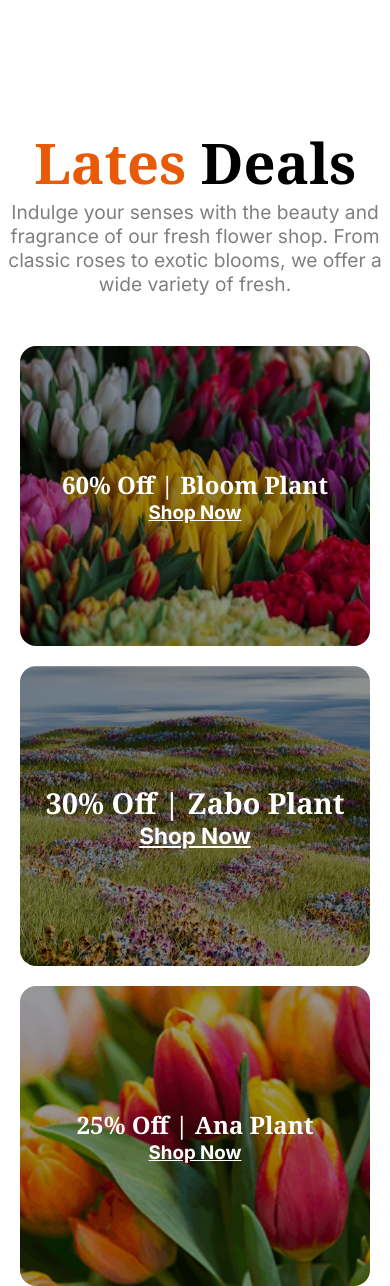
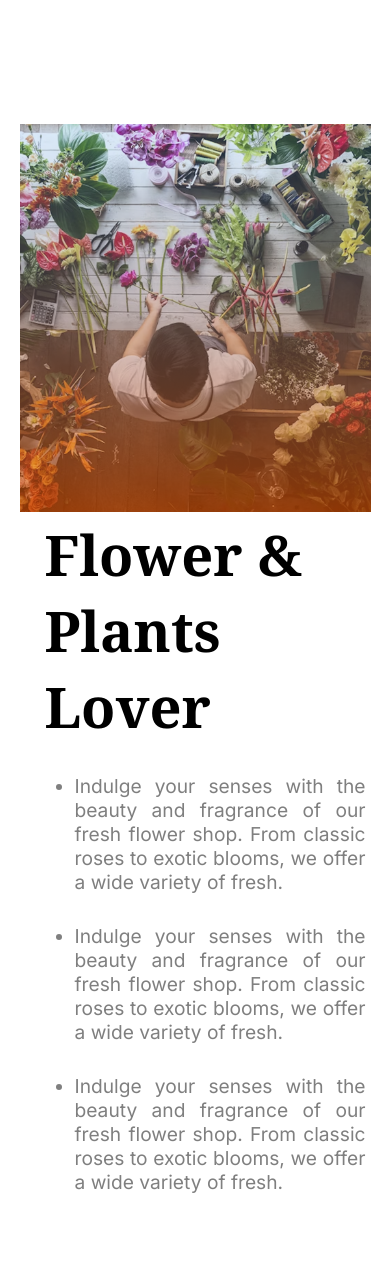
Before and after one commit to Turzo02/Assignment-02, a plain HTML site: page index.html in a window 390 px wide. Shown: the part 2540-3826 px from the top of the page. Drawn offline with Linux system fonts and the light colour scheme.

Commit message:
Lover Badge section added

```diff
--- a/index.html
+++ b/index.html
@@ -156,9 +156,31 @@
         </div>
 
       </div>
-
     </section>
 
+
+    <!-- Lover Badge section -->
+    <section class="badge container">
+      <div class="badge-left">
+        <img class="badge-bg-img" src="/Images/flower-store.png" alt="flower-store">
+        <img src="Images/trusted-badge.png" class="badge-img" alt="badge">
+      </div>
+
+      <div class="badge-right">
+        <h1 class="title-text">Flower & Plants Lover</h1>
+        <div class="list-info body-text">
+          <ul>
+            <li>Indulge your senses with the beauty and fragrance of our fresh flower shop. From classic roses to exotic blooms, we offer a wide variety of fresh.</li>
+            <li>Indulge your senses with the beauty and fragrance of our fresh flower shop. From classic roses to exotic blooms, we offer a wide variety of fresh.</li>
+            <li>Indulge your senses with the beauty and fragrance of our fresh flower shop. From classic roses to exotic blooms, we offer a wide variety of fresh.</li>
+          </ul>
+          </div>
+      </div>
+    </section>
+
+
+
+    <!-- Deal section -->
     <section class="deal container">
       <div class="plants-content">
         <h1 class="title-text "> <span class="highlight-orange">Lates</span> Deals</h1>
@@ -195,9 +217,7 @@
         </form>
     </section>
 
-
   </main>
-
   <!-- Footer Section -->
   <footer class="container body-text">
     <div class="section1">
--- a/style.css
+++ b/style.css
@@ -81,7 +81,7 @@
 
 /* Plants Card Section */
 
-.plants-content  {
+.plants-content {
   margin-bottom: 50px;
   text-align: center;
 }
@@ -265,8 +265,7 @@ footer a {
   .latest-deal {
     grid-template-columns: 1fr;
     grid-template-rows: repeat(3, 300px);
-  padding:0 20px;
-
+    padding: 0 20px;
   }
   .deal-2 {
     grid-column: 1/1;
@@ -277,5 +276,46 @@ footer a {
     grid-column: 1/1;
     grid-row: 3/4;
   }
+}
 
+/* lover badge section */
+
+.badge {
+  display: flex;
+  align-items: center;
 }
+.badge-img {
+  position: absolute;
+  width: 45%;
+  top: -20%;
+  right: -20%;
+  filter: drop-shadow(5px 5px 5px #0000004f);
+}
+.badge-bg-img {
+  width: 100%;
+}
+.badge-left {
+  position: relative;
+  width: 50%;
+}
+.badge-right {
+  width: 50%;
+margin-left: 50px;
+}
+.list-info li {
+  margin: 30px 30px;
+}
+
+@media screen and (max-width: 576px) {
+  .badge {
+    display: flex;
+    flex-direction: column;
+  }
+  .badge-left,
+  .badge-right {
+    width: 90%;
+  }
+  .badge-img {
+    display: none;
+  }
+}
```
Lines whose indentation alone changed are shown as unchanged.
